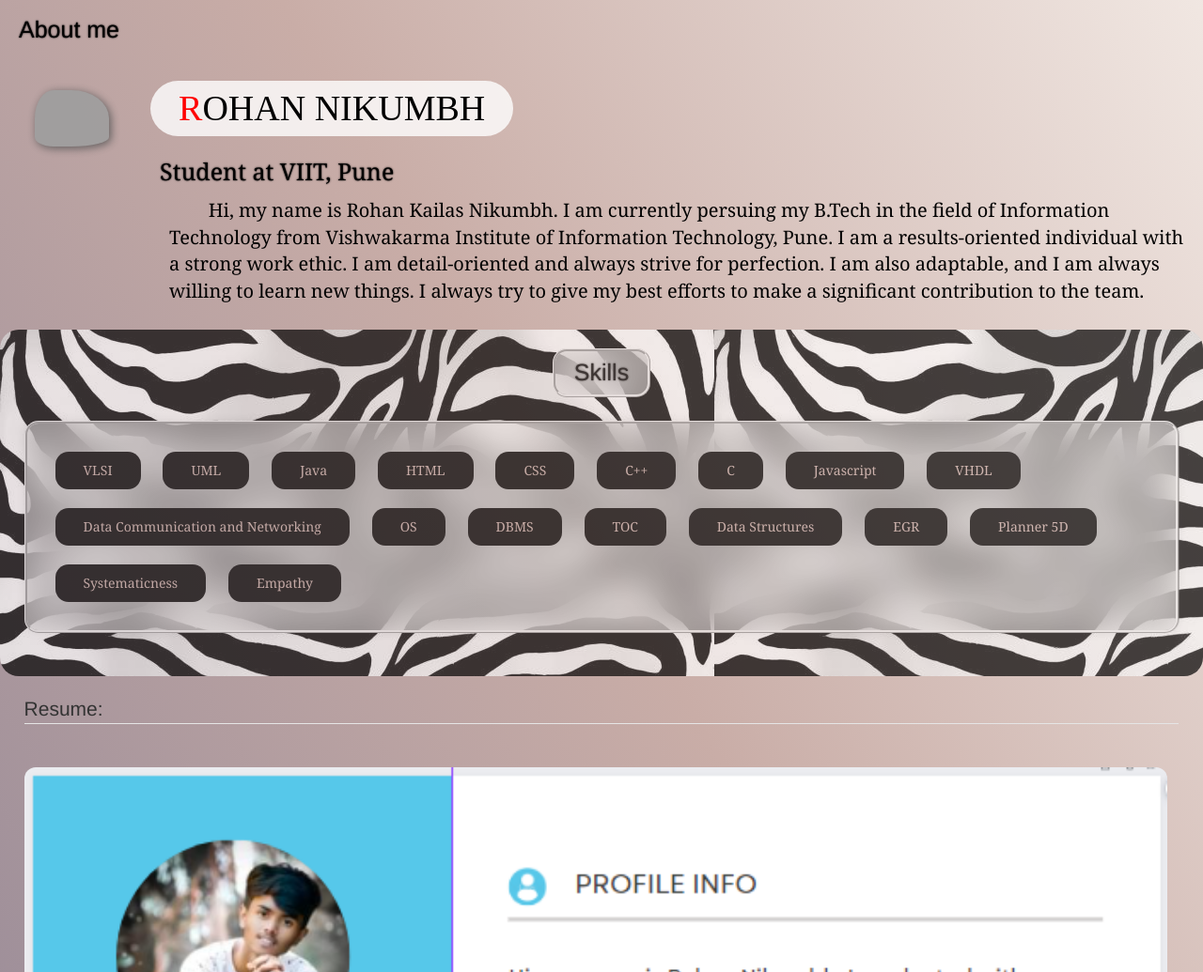
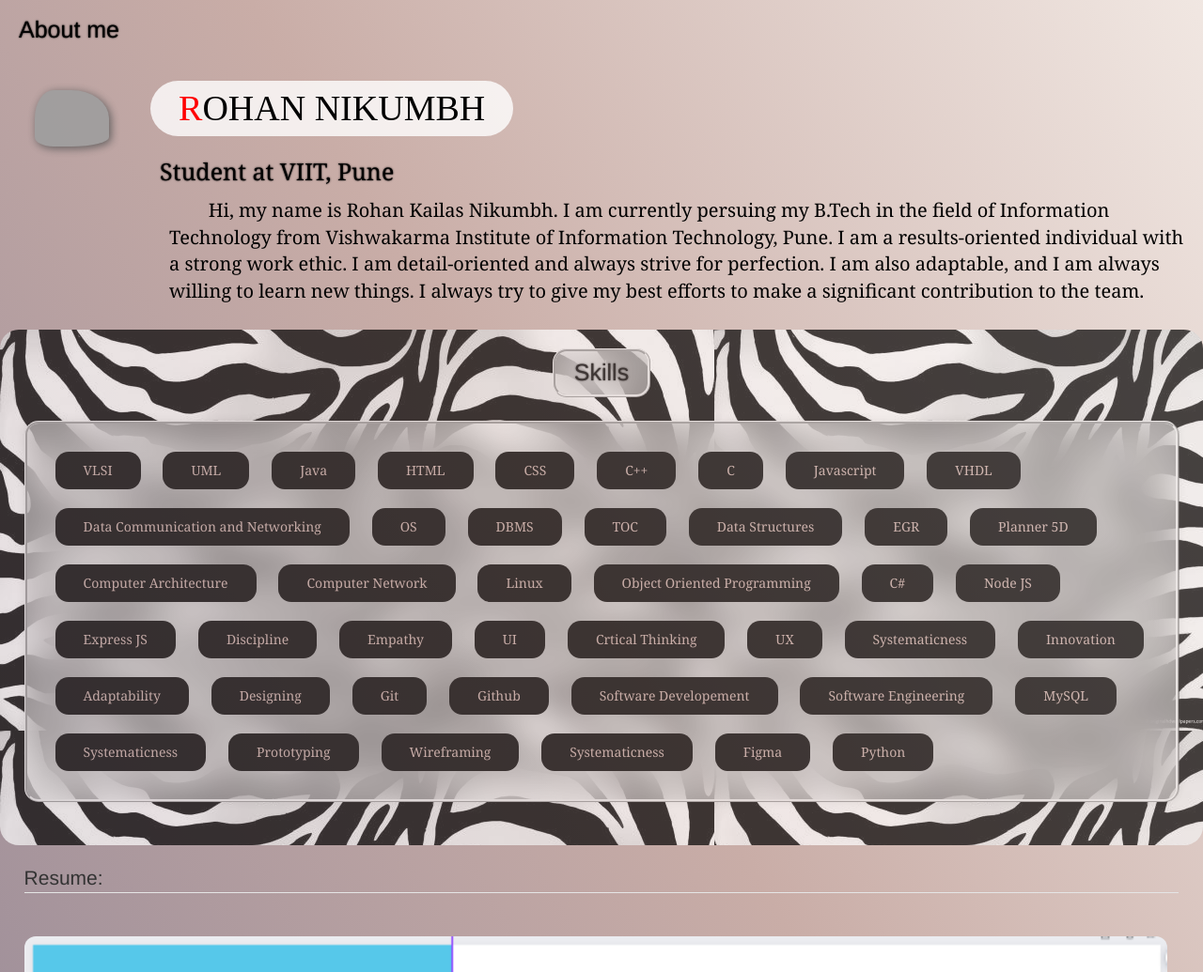
Before and after one commit to RohanNikumbh27/Portfolio, a plain HTML site: page index.html in a window 1280 px wide. Shown: the part 65-1100 px from the top of the page at 94% size. Drawn offline with nearby package versions, Linux system fonts and the light colour scheme; grey boxes are pictures that could not be loaded.

Commit message:
Update Skills

```diff
--- a/index.html
+++ b/index.html
@@ -96,8 +96,33 @@
         <p class="skill">Data Structures</p>
         <p class="skill">EGR</p>
         <p class="skill">Planner 5D</p>
+        <p class="skill">Computer Architecture</p>
+        <p class="skill">Computer Network</p>
+        <p class="skill">Linux</p>
+        <p class="skill">Object Oriented Programming</p>
+        <p class="skill">C#</p>
+        <p class="skill">Node JS</p>
+        <p class="skill">Express JS</p>
+        <p class="skill">Discipline</p>
+        <p class="skill">Empathy</p>
+        <p class="skill">UI</p>
+        <p class="skill">Crtical Thinking</p>
+        <p class="skill">UX</p>
         <p class="skill">Systematicness</p>
-        <p class="skill">Empathy</p>
+        <p class="skill">Innovation</p>
+        <p class="skill">Adaptability</p>
+        <p class="skill">Designing</p>
+        <p class="skill">Git</p>
+        <p class="skill">Github</p>
+        <p class="skill">Software Developement</p>
+        <p class="skill">Software Engineering</p>
+        <p class="skill">MySQL</p>
+        <p class="skill">Systematicness</p>
+        <p class="skill">Prototyping</p>
+        <p class="skill">Wireframing</p>
+        <p class="skill">Systematicness</p>
+        <p class="skill">Figma</p>
+        <p class="skill">Python</p>
     </div>
     <br>
 </div>
```
